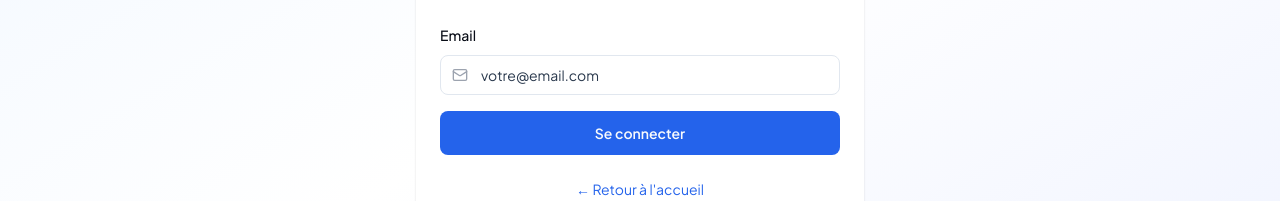
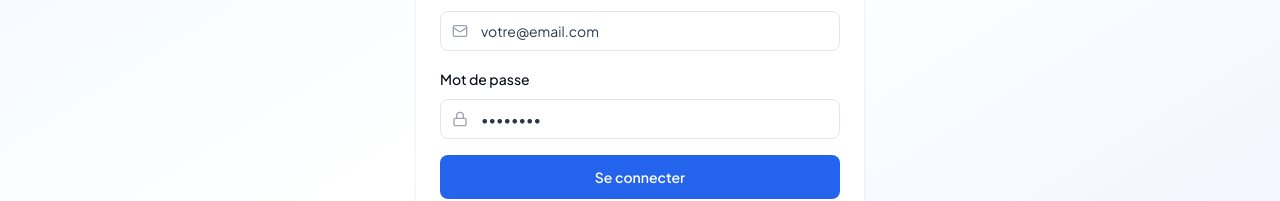
Before and after one commit to fianso936s/auto-ecole-web, a React (Vite) app: page /login in a window 1280 px wide. Shown: the part 437-638 px from the top of the page. Built offline with nearby package versions, Linux system fonts and the light colour scheme; no server answers.

Commit message:
fix: ajout du champ mot de passe dans le formulaire de connexion et correction des cookies SameSite

```diff
--- a/src/lib/api/auth.ts
+++ b/src/lib/api/auth.ts
@@ -17,3 +17,9 @@ export const authApi = {
       method: "POST",
     }),
 };
+
+// Export direct pour compatibilité
+export const login = authApi.login;
+export const me = authApi.me;
+export const register = authApi.register;
+export const logout = authApi.logout;
--- a/src/pages/Login.tsx
+++ b/src/pages/Login.tsx
@@ -4,7 +4,7 @@ import { motion } from "framer-motion";
 import { useForm } from "react-hook-form";
 import { zodResolver } from "@hookform/resolvers/zod";
 import * as z from "zod";
-import { Mail, Loader2, AlertCircle } from "lucide-react";
+import { Mail, Lock, Loader2, AlertCircle } from "lucide-react";
 import { Button } from "../components/ui/button";
 import { Input } from "../components/ui/input";
 import {
@@ -19,6 +19,7 @@ import { login } from "../lib/api";
 
 const loginSchema = z.object({
   email: z.string().email("Email invalide"),
+  password: z.string().min(1, "Le mot de passe est requis"),
 });
 
 type LoginFormData = z.infer<typeof loginSchema>;
@@ -114,6 +115,28 @@ const Login: React.FC = () => {
                 )}
               </div>
 
+              <div className="space-y-2">
+                <label htmlFor="password" className="text-sm font-medium">
+                  Mot de passe
+                </label>
+                <div className="relative">
+                  <Lock className="absolute left-3 top-1/2 h-4 w-4 -translate-y-1/2 text-gray-400" />
+                  <Input
+                    id="password"
+                    type="password"
+                    placeholder="••••••••"
+                    className="pl-10"
+                    {...register("password")}
+                  />
+                </div>
+                {errors.password && (
+                  <p className="flex items-center gap-1 text-xs text-red-600">
+                    <AlertCircle className="h-3 w-3" />
+                    {errors.password.message}
+                  </p>
+                )}
+              </div>
+
               <Button
                 type="submit"
                 className="w-full"
```
Also changed, not shown: 2 other files (tests, documents, lock files or other folders).
